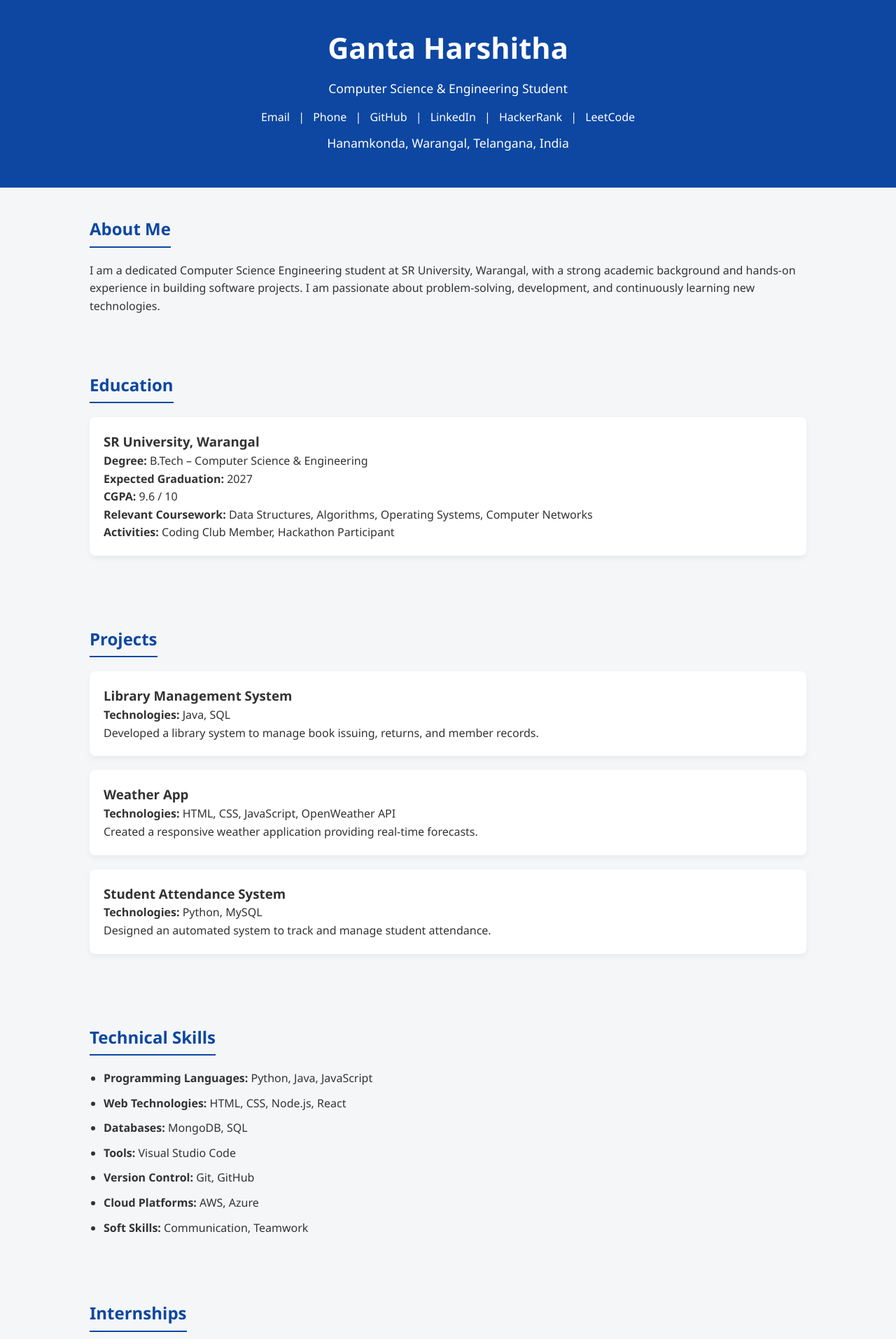
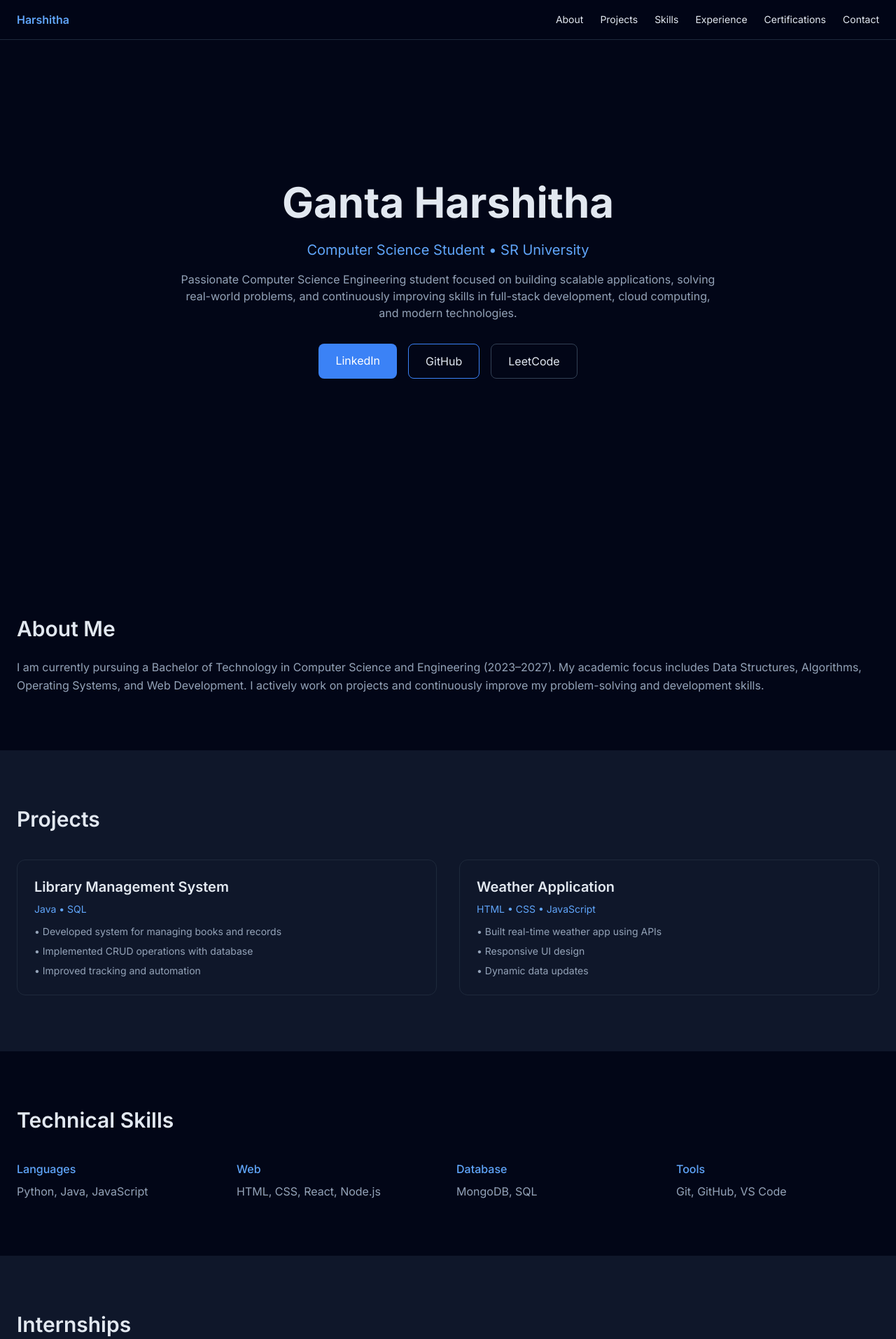
Before and after one commit to HarshithaGanta/harshitha-portfolio, a plain HTML site: page index.html in a window 1280 px wide. Shown: the top 1913 px of the page at 70% size. Drawn offline with nearby package versions, Linux system fonts and the light colour scheme.

Commit message:
index.html

```diff
--- a/index.html
+++ b/index.html
@@ -1,206 +1,132 @@
 <!DOCTYPE html>
 <html lang="en">
 <head>
-    <meta charset="UTF-8">
-    <meta name="viewport" content="width=device-width, initial-scale=1.0">
-    <title>Ganta Harshitha | Portfolio</title>
+  <meta charset="UTF-8" />
+  <meta name="viewport" content="width=device-width, initial-scale=1.0" />
+  <title>Ganta Harshitha | Software Engineer Portfolio</title>
+  <script src="https://cdn.tailwindcss.com"></script>
+  <link href="https://fonts.googleapis.com/css2?family=Inter:wght@300;400;500;600;700&display=swap" rel="stylesheet">
+  <style>body{font-family:'Inter',sans-serif}</style>
+</head>
+<body class="bg-slate-950 text-slate-200">
 
-    <!-- Embedded CSS -->
-    <style>
-        * {
-            margin: 0;
-            padding: 0;
-            box-sizing: border-box;
-            font-family: 'Segoe UI', sans-serif;
-        }
+<!-- NAVBAR -->
+<nav class="fixed w-full bg-slate-950/80 backdrop-blur border-b border-slate-800 z-50">
+  <div class="max-w-7xl mx-auto px-6 py-4 flex justify-between items-center">
+    <span class="font-semibold text-blue-400">Harshitha</span>
+    <div class="hidden md:flex gap-6 text-sm">
+      <a href="#about" class="hover:text-blue-400">About</a>
+      <a href="#projects" class="hover:text-blue-400">Projects</a>
+      <a href="#skills" class="hover:text-blue-400">Skills</a>
+      <a href="#experience" class="hover:text-blue-400">Experience</a>
+      <a href="#certifications" class="hover:text-blue-400">Certifications</a>
+      <a href="#contact" class="hover:text-blue-400">Contact</a>
+    </div>
+  </div>
+</nav>
 
-        body {
-            background: #f4f6f8;
-            color: #333;
-            line-height: 1.6;
-        }
+<!-- HERO -->
+<section class="min-h-screen flex items-center">
+  <div class="max-w-7xl mx-auto px-6 text-center">
+    <h1 class="text-4xl md:text-6xl font-bold mb-6">Ganta Harshitha</h1>
+    <p class="text-xl text-blue-400 mb-4">Computer Science Student • SR University</p>
+    <p class="max-w-3xl mx-auto text-slate-400 mb-8">
+      Passionate Computer Science Engineering student focused on building scalable applications,
+      solving real-world problems, and continuously improving skills in full-stack development,
+      cloud computing, and modern technologies.
+    </p>
+    <div class="flex justify-center gap-4 flex-wrap">
+      <a href="https://www.linkedin.com/in/ganta-harshitha-22979b2a9/" target="_blank" class="px-6 py-3 bg-blue-500 text-white rounded-lg hover:bg-blue-600">LinkedIn</a>
+      <a href="https://github.com/HarshithaGanta" target="_blank" class="px-6 py-3 border border-blue-500 rounded-lg hover:bg-blue-500/10">GitHub</a>
+      <a href="https://leetcode.com/u/harshithaganta/" target="_blank" class="px-6 py-3 border border-slate-700 rounded-lg hover:bg-slate-800">LeetCode</a>
+    </div>
+  </div>
+</section>
 
-        header {
-            background: #0d47a1;
-            color: #fff;
-            padding: 35px 20px;
-            text-align: center;
-        }
-
-        header h1 {
-            font-size: 2.6rem;
-        }
-
-        header p {
-            margin: 10px 0 15px;
-            font-size: 1.1rem;
-        }
-
-        .contact a {
-            color: #fff;
-            margin: 0 8px;
-            text-decoration: none;
-            font-weight: 500;
-        }
-
-        .contact a:hover {
-            text-decoration: underline;
-        }
-
-        section {
-            padding: 40px 10%;
-        }
-
-        h2 {
-            margin-bottom: 20px;
-            color: #0d47a1;
-            border-bottom: 2px solid #0d47a1;
-            display: inline-block;
-            padding-bottom: 5px;
-        }
-
-        .card {
-            background: #fff;
-            padding: 20px;
-            margin-bottom: 20px;
-            border-radius: 8px;
-            box-shadow: 0 4px 8px rgba(0,0,0,0.05);
-        }
-
-        ul {
-            margin-left: 20px;
-        }
-
-        ul li {
-            margin-bottom: 10px;
-        }
-
-        footer {
-            background: #0d47a1;
-            color: #fff;
-            text-align: center;
-            padding: 15px;
-            margin-top: 30px;
-        }
-
-        @media (max-width: 768px) {
-            section {
-                padding: 30px 5%;
-            }
-
-            header h1 {
-                font-size: 2rem;
-            }
-        }
-    </style>
-</head>
-
-<body>
-
-    <!-- Header -->
-    <header>
-        <h1>Ganta Harshitha</h1>
-        <p>Computer Science & Engineering Student</p>
-        <div class="contact">
-            <a href="mailto:harshithagantaa@gmail.com">Email</a> |
-            <a href="tel:9030682313">Phone</a> |
-            <a href="#">GitHub</a> |
-            <a href="#">LinkedIn</a> |
-            <a href="#">HackerRank</a> |
-            <a href="#">LeetCode</a>
-        </div>
-        <p>Hanamkonda, Warangal, Telangana, India</p>
-    </header>
-
-    <!-- About -->
-    <section>
-        <h2>About Me</h2>
-        <p>
-            I am a dedicated Computer Science Engineering student at SR University, Warangal,
-            with a strong academic background and hands-on experience in building software
-            projects. I am passionate about problem-solving, development, and continuously
-            learning new technologies.
+<!-- ABOUT -->
+<section id="about" class="max-w-7xl mx-auto px-6 py-20">
+  <h2 class="text-3xl font-semibold mb-6">About Me</h2>
+  <p class="text-slate-400 leading-relaxed">
+    I am currently pursuing a Bachelor of Technology in Computer Science and Engineering (2023–2027).
+    My academic focus includes Data Structures, Algorithms, Operating Systems, and Web Development.
+    I actively work on projects and continuously improve my problem-solving and development skills.
   </p>
 </section>
 
-    <!-- Education -->
-    <section>
-        <h2>Education</h2>
-        <div class="card">
-            <h3>SR University, Warangal</h3>
-            <p><strong>Degree:</strong> B.Tech – Computer Science & Engineering</p>
-            <p><strong>Expected Graduation:</strong> 2027</p>
-            <p><strong>CGPA:</strong> 9.6 / 10</p>
-            <p><strong>Relevant Coursework:</strong> Data Structures, Algorithms, Operating Systems, Computer Networks</p>
-            <p><strong>Activities:</strong> Coding Club Member, Hackathon Participant</p>
+<!-- PROJECTS -->
+<section id="projects" class="bg-slate-900 py-20">
+  <div class="max-w-7xl mx-auto px-6">
+    <h2 class="text-3xl font-semibold mb-10">Projects</h2>
+    <div class="grid md:grid-cols-2 gap-8">
+
+      <div class="p-6 rounded-xl border border-slate-800 hover:border-blue-500/50 transition">
+        <h3 class="text-xl font-semibold mb-2">Library Management System</h3>
+        <p class="text-blue-400 text-sm mb-3">Java • SQL</p>
+        <ul class="text-slate-400 text-sm space-y-2">
+          <li>• Developed system for managing books and records</li>
+          <li>• Implemented CRUD operations with database</li>
+          <li>• Improved tracking and automation</li>
+        </ul>
+      </div>
+
+      <div class="p-6 rounded-xl border border-slate-800 hover:border-blue-500/50 transition">
+        <h3 class="text-xl font-semibold mb-2">Weather Application</h3>
+        <p class="text-blue-400 text-sm mb-3">HTML • CSS • JavaScript</p>
+        <ul class="text-slate-400 text-sm space-y-2">
+          <li>• Built real-time weather app using APIs</li>
+          <li>• Responsive UI design</li>
+          <li>• Dynamic data updates</li>
+        </ul>
+      </div>
+
+    </div>
   </div>
 </section>
 
-    <!-- Projects -->
-    <section>
-        <h2>Projects</h2>
-
-        <div class="card">
-            <h3>Library Management System</h3>
-            <p><strong>Technologies:</strong> Java, SQL</p>
-            <p>Developed a library system to manage book issuing, returns, and member records.</p>
-        </div>
-
-        <div class="card">
-            <h3>Weather App</h3>
-            <p><strong>Technologies:</strong> HTML, CSS, JavaScript, OpenWeather API</p>
-            <p>Created a responsive weather application providing real-time forecasts.</p>
-        </div>
-
-        <div class="card">
-            <h3>Student Attendance System</h3>
-            <p><strong>Technologies:</strong> Python, MySQL</p>
-            <p>Designed an automated system to track and manage student attendance.</p>
+<!-- SKILLS -->
+<section id="skills" class="max-w-7xl mx-auto px-6 py-20">
+  <h2 class="text-3xl font-semibold mb-10">Technical Skills</h2>
+  <div class="grid md:grid-cols-4 gap-6">
+    <div><h4 class="text-blue-400 font-medium mb-2">Languages</h4><p class="text-slate-400">Python, Java, JavaScript</p></div>
+    <div><h4 class="text-blue-400 font-medium mb-2">Web</h4><p class="text-slate-400">HTML, CSS, React, Node.js</p></div>
+    <div><h4 class="text-blue-400 font-medium mb-2">Database</h4><p class="text-slate-400">MongoDB, SQL</p></div>
+    <div><h4 class="text-blue-400 font-medium mb-2">Tools</h4><p class="text-slate-400">Git, GitHub, VS Code</p></div>
   </div>
 </section>
 
-    <!-- Skills -->
-    <section>
-        <h2>Technical Skills</h2>
-        <ul>
-            <li><strong>Programming Languages:</strong> Python, Java, JavaScript</li>
-            <li><strong>Web Technologies:</strong> HTML, CSS, Node.js, React</li>
-            <li><strong>Databases:</strong> MongoDB, SQL</li>
-            <li><strong>Tools:</strong> Visual Studio Code</li>
-            <li><strong>Version Control:</strong> Git, GitHub</li>
-            <li><strong>Cloud Platforms:</strong> AWS, Azure</li>
-            <li><strong>Soft Skills:</strong> Communication, Teamwork</li>
+<!-- EXPERIENCE -->
+<section id="experience" class="bg-slate-900 py-20">
+  <div class="max-w-7xl mx-auto px-6">
+    <h2 class="text-3xl font-semibold mb-10">Internships</h2>
+    <ul class="space-y-6 text-slate-400">
+      <li><strong class="text-white">AI/ML Internship – AICTE</strong></li>
+      <li><strong class="text-white">Android Developer Internship – AICTE</strong></li>
+    </ul>
+  </div>
+</section>
+
+<!-- CERTIFICATIONS -->
+<section id="certifications" class="max-w-7xl mx-auto px-6 py-20">
+  <h2 class="text-3xl font-semibold mb-10">Certifications</h2>
+  <ul class="space-y-4 text-slate-400">
+    <li>• CCNA – Introduction to Networks</li>
+    <li>• Artificial Intelligence & Machine Learning</li>
+    <li>• Data Structures using Java</li>
   </ul>
 </section>
 
-    <!-- Internships -->
-    <section>
-        <h2>Internships</h2>
-
-        <div class="card">
-            <h3>Android Google Developer Internship (AICTE)</h3>
-            <p>Focused on Android development and Google technologies.</p>
-        </div>
-
-        <div class="card">
-            <h3>AI-ML Virtual Internship (AICTE)</h3>
-            <p>Worked on AI/ML concepts and real-world problem applications.</p>
+<!-- CONTACT -->
+<section id="contact" class="bg-slate-900 py-20">
+  <div class="max-w-7xl mx-auto px-6">
+    <h2 class="text-3xl font-semibold mb-6">Contact</h2>
+    <p class="text-slate-400 mb-2">📧 <a href="mailto:harshithagantaa@gmail.com" class="hover:text-blue-400">harshithagantaa@gmail.com</a></p>
+    <p class="text-slate-400 mb-2">📞 9030682313</p>
+    <p class="text-slate-400">📍 Telangana, India</p>
   </div>
 </section>
 
-    <!-- Certifications -->
-    <section>
-        <h2>Certifications & Accomplishments</h2>
-        <ul>
-            <li>CCNA – Introduction to Networks</li>
-            <li>Saylor Academy – Artificial Intelligence and Machine Learning</li>
-            <li>Saylor Academy – Data Structures Using Java</li>
-        </ul>
-    </section>
-
-    <!-- Footer -->
-    <footer>
-        <p>© 2026 Ganta Harshitha | Portfolio</p>
+<footer class="text-center py-6 text-slate-500 text-sm border-t border-slate-800">
+  © 2026 Ganta Harshitha
 </footer>
 
 </body>
```
Lines whose indentation alone changed are shown as unchanged.
